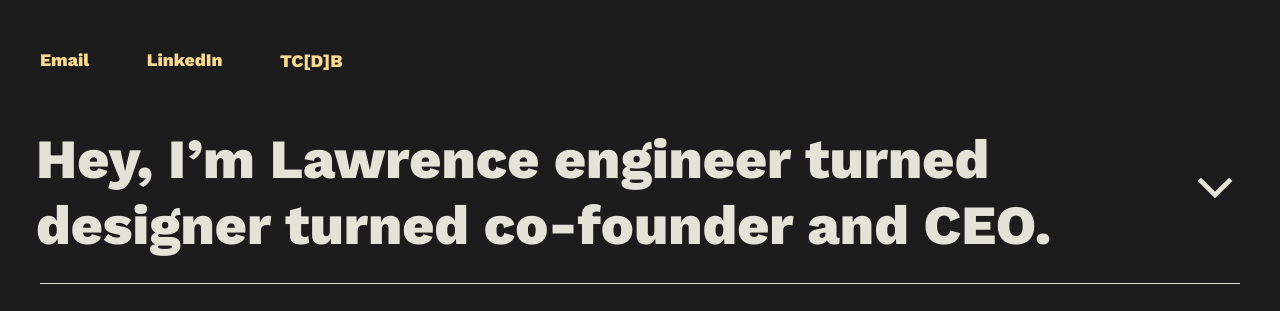
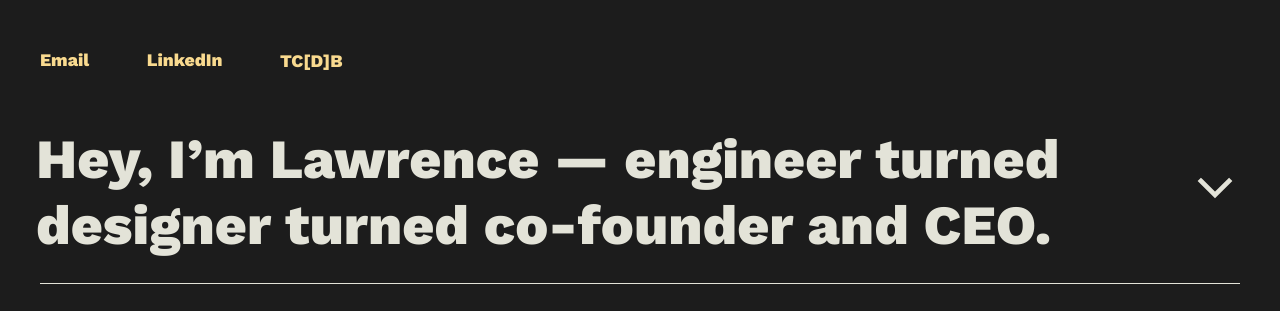
Before and after one commit to lawhump/lawhump.github.io, a website: page index.html in a window 1280 px wide. Shown: the top 311 px of the page. Drawn offline with nearby package versions, Linux system fonts and the light colour scheme.

Commit message:
added em dash after my name

```diff
--- a/index.html
+++ b/index.html
@@ -47,7 +47,7 @@
 
       <section class="bio">
         <div class="bio-container">
-            <h1 class="h1">Hey, I’m Lawrence engineer turned designer turned co-founder and CEO.</h1>
+            <h1 class="h1">Hey, I’m Lawrence — engineer turned designer turned co-founder and CEO.</h1>
             <div class="dropdown-btn"><svg class="chevron-svg" xmlns="http://www.w3.org/2000/svg" width="5rem" height="5rem" viewBox="0 0 512 512"><title>ionicons-v5-a</title><polyline points="112 184 256 328 400 184" style="fill:none;stroke-linecap:square;stroke-miterlimit:10;stroke-width:48px"/></svg></div>
             <!-- <div class="dropdown-btn"><div class="chevron"></div></div> -->
         </div>
```
